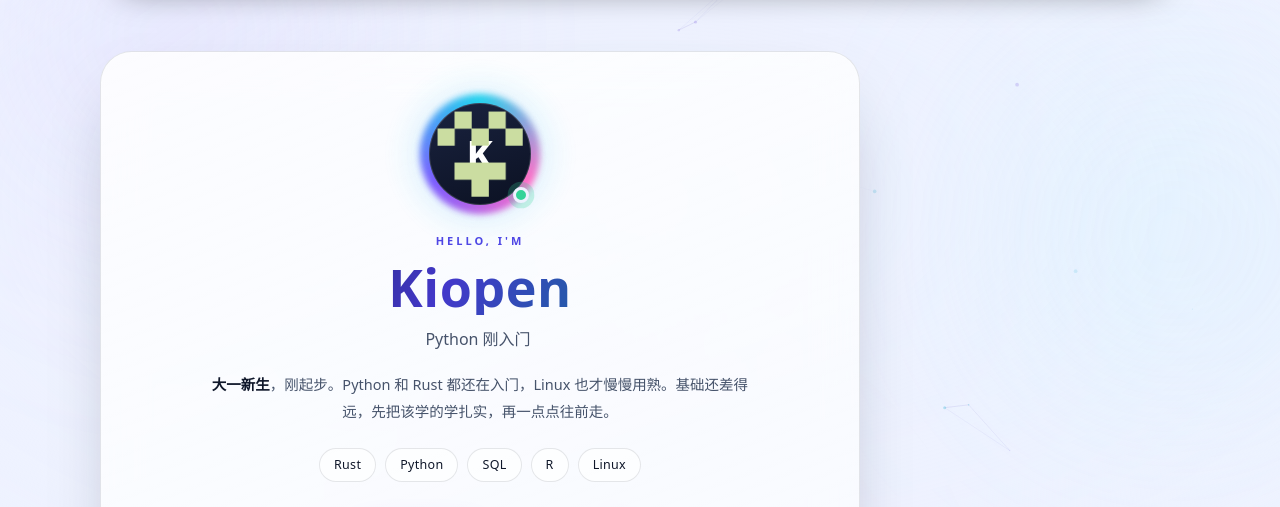
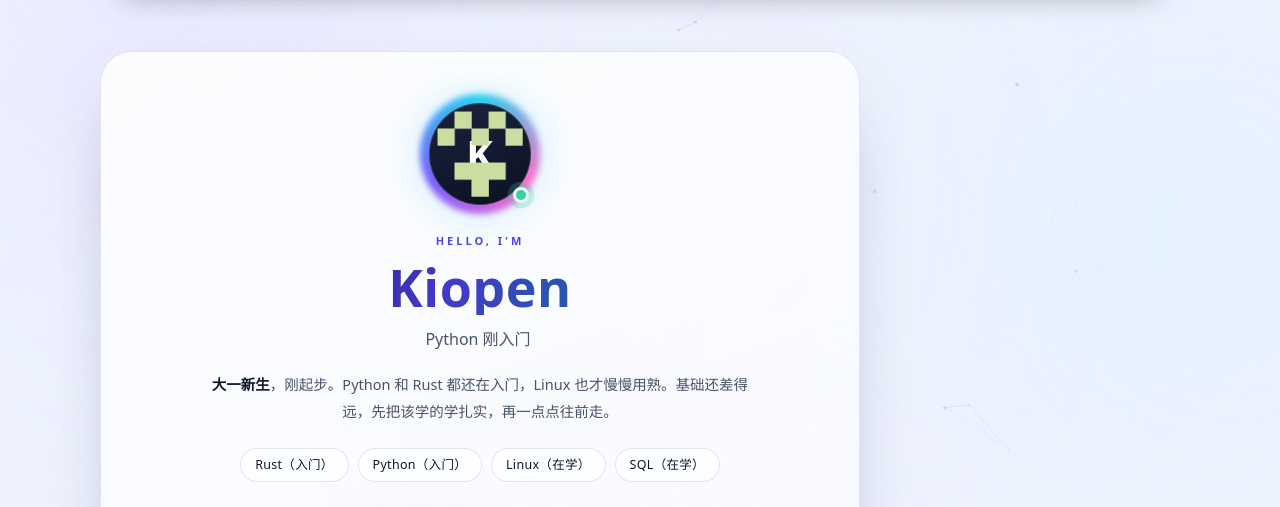
Before and after one commit to Pozest404/Pozest404.github.io, a plain HTML site: page index.html in a window 1280 px wide. Shown: the part 79-586 px from the top of the page. Drawn offline with Linux system fonts and the light colour scheme; no server answers.

Commit message:
content: 技术标签改为入门口径并移除 R

```diff
--- a/index.html
+++ b/index.html
@@ -44,7 +44,7 @@
   "url": "https://kiopen.icu/",
   "image": "https://kiopen.icu/avatar.png",
   "jobTitle": "大一新生",
-  "knowsAbout": ["Rust", "Linux", "Python", "SQL", "R"],
+  "knowsAbout": ["Rust", "Linux", "Python", "SQL"],
   "sameAs": ["https://github.com/Pozest404", "https://gitee.com/kiopen"]
 }
 </script>
@@ -543,11 +543,10 @@
           </p>
 
           <div class="tags" aria-label="技术标签">
-            <span>Rust</span>
-            <span>Python</span>
-            <span>SQL</span>
-            <span>R</span>
-            <span>Linux</span>
+            <span>Rust（入门）</span>
+            <span>Python（入门）</span>
+            <span>Linux（在学）</span>
+            <span>SQL（在学）</span>
           </div>
 
           <div class="cta">
```
